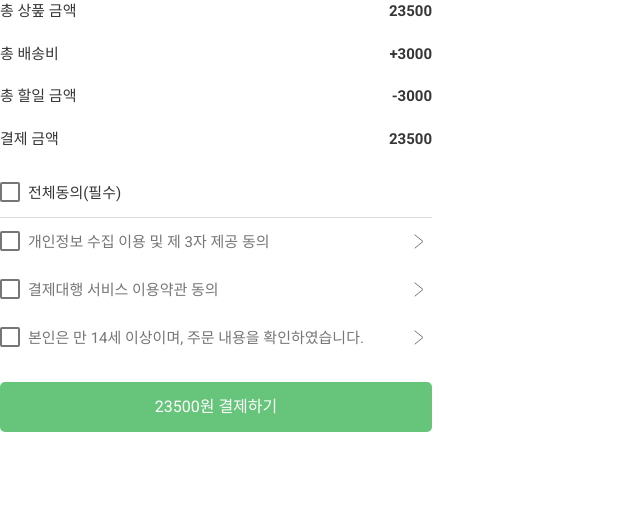
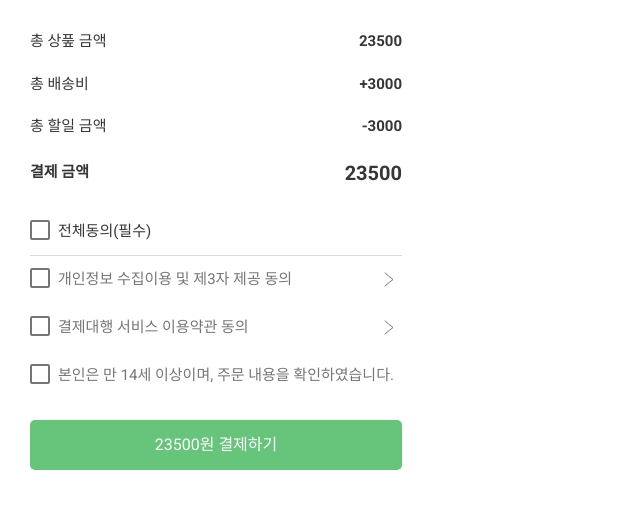
Before and after one commit to yunajoe/front_bookstore-README, a Next.js app: page /test/payment in a window 1280 px wide. Shown: the top 508 px of the page, without its empty margins (0-640 px from the left). Built offline with nearby package versions, Linux system fonts and the light colour scheme.

Commit message:
refactor : style수정

```diff
--- a/src/components/card/totalPaymentCard/index.tsx
+++ b/src/components/card/totalPaymentCard/index.tsx
@@ -3,15 +3,18 @@ import TotalPrice from "@/components/card/totalPaymentCard/totalPrice"
 import RegisterButton from "@/components/button/register/registerButton";
 import { REQUIRED_FOR_PAYMENT } from "src/constants/sign";
 
+//TODO : TotalPrice컴포넌트의 price props, RegisterButton 가격 TotalPriceCardProps로 받아야함
 function TotalPriceCard() {
   return (
-    <div className="flex flex-col w-432 gap-20">
+    <div className="flex flex-col w-432 gap-20 p-30 tablet:w-688 mobile:w-330 mobile:p-20">
       <TotalPrice title="총 상풒 금액" price="23500" />
       <TotalPrice title="총 배송비" price="+3000" />
       <TotalPrice title="총 할일 금액" price="-3000" />
-      <TotalPrice title="결제 금액" price="23500" />
-      <TermsCheckbox entire="전체동의(필수)" checkContent={REQUIRED_FOR_PAYMENT} useFormContextProps={false} showLastButton={true} />
-      <RegisterButton>23500원 결제하기</RegisterButton>
+      <TotalPrice title="결제 금액" price="23500" font="font-bold" text='text-20'/>
+      <TermsCheckbox entire="전체동의(필수)" checkContent={REQUIRED_FOR_PAYMENT} useFormContextProps={false} showLastButton={false} />
+      <div className="tablet:hidden mobile:hidden">
+        <RegisterButton>23500원 결제하기</RegisterButton>
+      </div>
     </div>
   );
 }
--- a/src/components/card/totalPaymentCard/totalPrice.tsx
+++ b/src/components/card/totalPaymentCard/totalPrice.tsx
@@ -1,14 +1,23 @@
-function TotalPrice({ title, price } : { title: string; price: string; }) {
+import cls from "@/utils/cls";
+
+interface TotalPriceProps {
+  title: string;
+  price: string;
+  font?: string;
+  text?: string;
+}
+
+function TotalPrice({ title, price, font, text }: TotalPriceProps) {
+  console.log(font)
   return (
-    <div className="flex justify-between items-center text-15">
-      <span className="font-light">
-        {title}
-      </span>
-      <span className="font-bold">
+    <div className="flex items-center justify-between text-15">
+      <span className={cls(`${font ? font : 'font-light'}`)}>{title}</span>
+      <span
+        className={cls(`${text ? `${text} font-bold` : 'text-15 font-bold'}`)}>
         {price}
       </span>
     </div>
-  )
+  );
 }
 
 export default TotalPrice
--- a/src/components/container/terms/terms.tsx
+++ b/src/components/container/terms/terms.tsx
@@ -70,8 +70,8 @@ function TermsCheckbox({ title, entire, checkContent, useFormContextProps = true
 
       <div>
         {checkContent.map((content, index) => (
-          <div key={content} className="flex h-48 items-center justify-between">
-            <div className="relative flex items-center">
+          <div key={content} className="flex h-48 items-center justify-between gap-5">
+            <div className="relative flex items-center gap-8">
               <label
                 htmlFor={`id.${content}`}
                 className="text-15 text-[#767676]">
--- a/src/constants/sign.ts
+++ b/src/constants/sign.ts
@@ -5,7 +5,7 @@ export const TERMS_TITLES = [
 ];
 
 export const REQUIRED_FOR_PAYMENT = [
-  '개인정보 수집 이용 및 제 3자 제공 동의',
+  '개인정보 수집이용 및 제3자 제공 동의',
   '결제대행 서비스 이용약관 동의',
   '본인은 만 14세 이상이며, 주문 내용을 확인하였습니다.'
 ]
```
